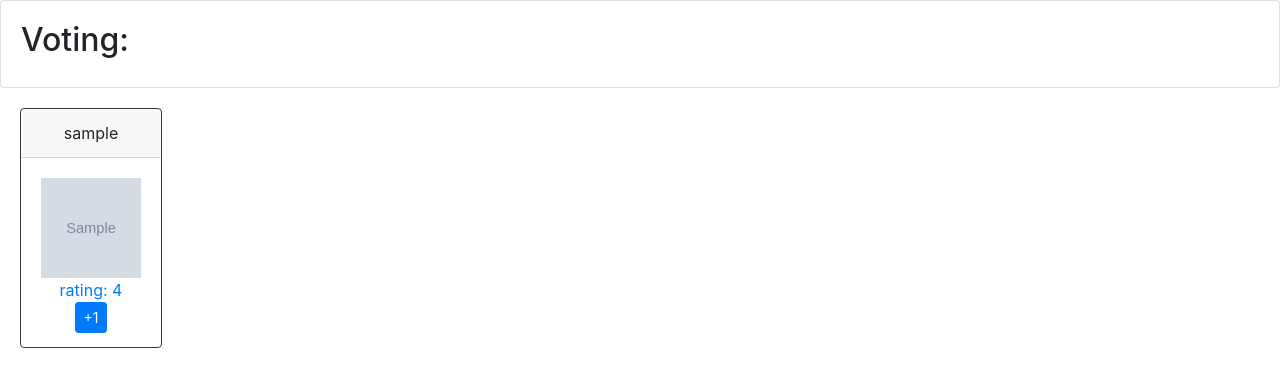
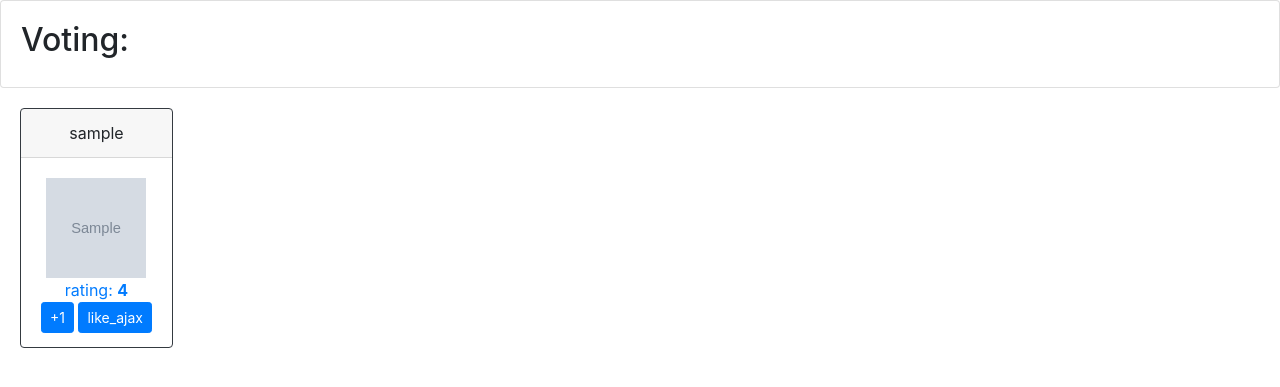
Before and after one commit to Sergey12S/test_project, a Django app: template test_proj/templates/voting.html in a window 1280 px wide. Shown: the part 56-443 px from the top of the page. Run offline with Django 3.2, Linux system fonts and the light colour scheme; the template is opened without the code that fills it: most values are stand-ins (such as "Sample title", 1, 10 or a date in 2020); grey boxes marked "Sample" are stand-in pictures; some libraries are stand-ins or nearby versions.

Commit message:
Changes 9.11

```diff
--- a/test_proj/templates/base.html
+++ b/test_proj/templates/base.html
@@ -49,6 +49,8 @@
         <!-- Optional JavaScript -->
         <!-- jQuery first, then Popper.js, then Bootstrap JS -->
         <script src="https://code.jquery.com/jquery-3.2.1.slim.min.js" integrity="sha384-KJ3o2DKtIkvYIK3UENzmM7KCkRr/rE9/Qpg6aAZGJwFDMVNA/GpGFF93hXpG5KkN" crossorigin="anonymous"></script>
+        <script src="https://ajax.googleapis.com/ajax/libs/jquery/3.2.1/jquery.min.js"></script>
+        <script src="/static/js/like_ajax.js"></script>
         <script src="https://cdnjs.cloudflare.com/ajax/libs/popper.js/1.12.3/umd/popper.min.js" integrity="sha384-vFJXuSJphROIrBnz7yo7oB41mKfc8JzQZiCq4NCceLEaO4IHwicKwpJf9c9IpFgh" crossorigin="anonymous"></script>
         <script src="https://maxcdn.bootstrapcdn.com/bootstrap/4.0.0-beta.2/js/bootstrap.min.js" integrity="sha384-alpBpkh1PFOepccYVYDB4do5UnbKysX5WZXm3XxPqe5iKTfUKjNkCk9SaVuEZflJ" crossorigin="anonymous"></script>
     </body>
--- a/test_proj/templates/voting.html
+++ b/test_proj/templates/voting.html
@@ -12,11 +12,12 @@
                 </div>
                 <div class="card-body text-primary">
                 <img src="/media/{{ user.avatar }}" width="100px" height="100px"><br/>
-                rating: {{ user.rating }}<br/>
+                rating: <b class="like_count">{{ user.rating }}</b><br/>
                 {% if user.rating < 10 %}
                     <form action="{% url 'like' pk=user.id %}" method="get" style="display:inline;">
                         <button type="submit" class="btn btn-primary btn-sm">+1</button>
                     </form>
+                    <button type="submit" datasrc="{% url 'like_ajax' pk=user.id %}" class="btn btn-primary btn-sm likes">like_ajax</button>
                 {% endif %}
                 </div>
             </div>
--- /dev/null
+++ b/test_proj/test_app/static/js/like_ajax.js
@@ -0,0 +1,15 @@
+$(document).ready(function(){
+    $('.likes').click(function(){
+        var url = $(this).attr('datasrc');
+        $.ajax({
+            url: url,
+            success: function (result) {
+                if (result.errors) {
+                    console.log("errors = ", errors);
+                } else {
+                    $('.like_count').html(result);
+                }
+            }
+        })
+    })
+});
--- a/test_proj/test_proj/urls.py
+++ b/test_proj/test_proj/urls.py
@@ -18,6 +18,7 @@ from django.contrib import admin
 from django.conf import settings
 from django.conf.urls.static import static
 from test_app.views import *
+from test_app.api import ClientViewSet, LikeAjaxAPIView
 from rest_framework import routers
 
 
@@ -50,5 +51,7 @@ router.register(r'clients', ClientViewSet)
 urlpatterns += [
     url(r'^', include(router.urls)),
     url(r'^api-auth/', include('rest_framework.urls',
-                               namespace='rest_framework'))
+                               namespace='rest_framework')),
+    url(r'^clients/(?P<pk>\d+)/like/$', LikeAjaxAPIView.as_view(),
+        name='like_ajax'),
 ]
```
Also changed, not shown: test_proj/test_app/api.py (added, +24 -0 lines), test_proj/test_app/views.py (+0 -10 lines), 1 other file.
